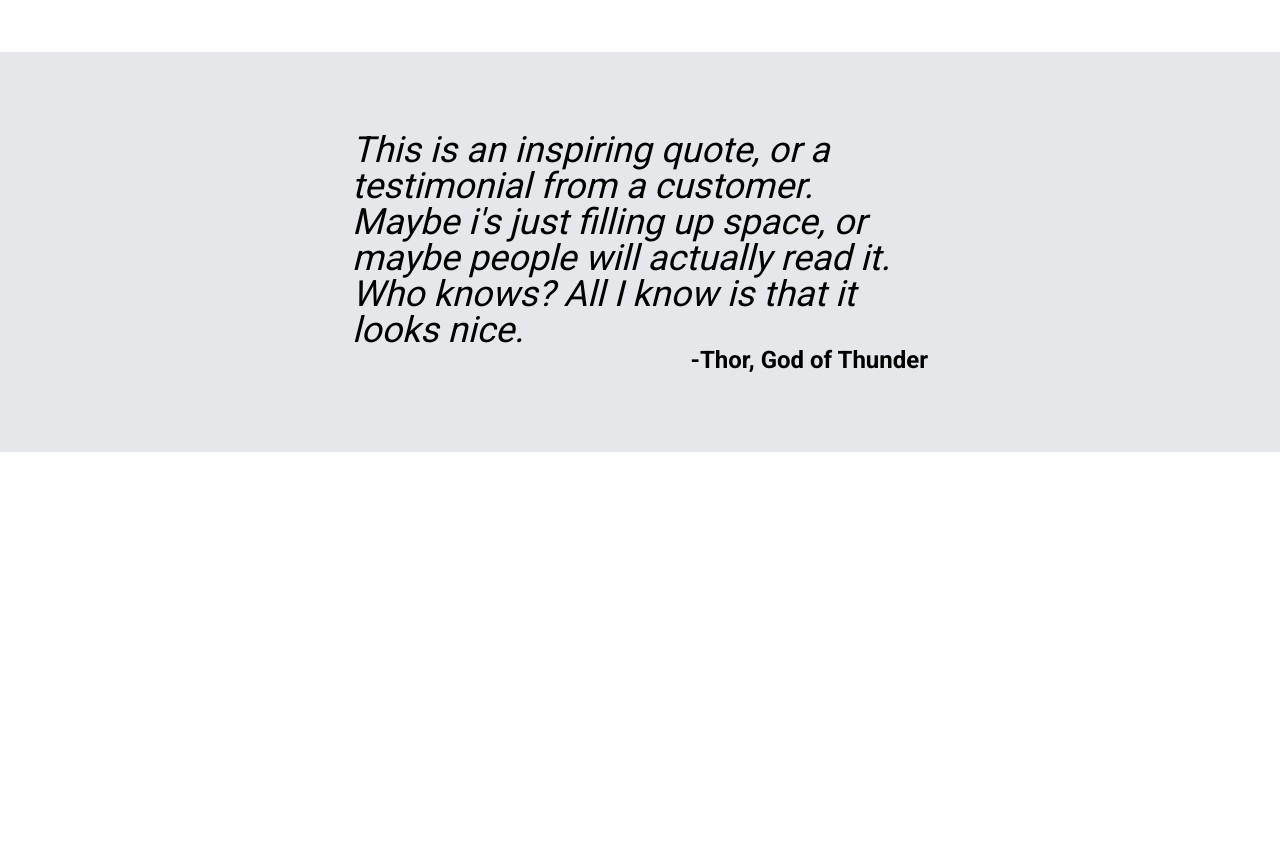
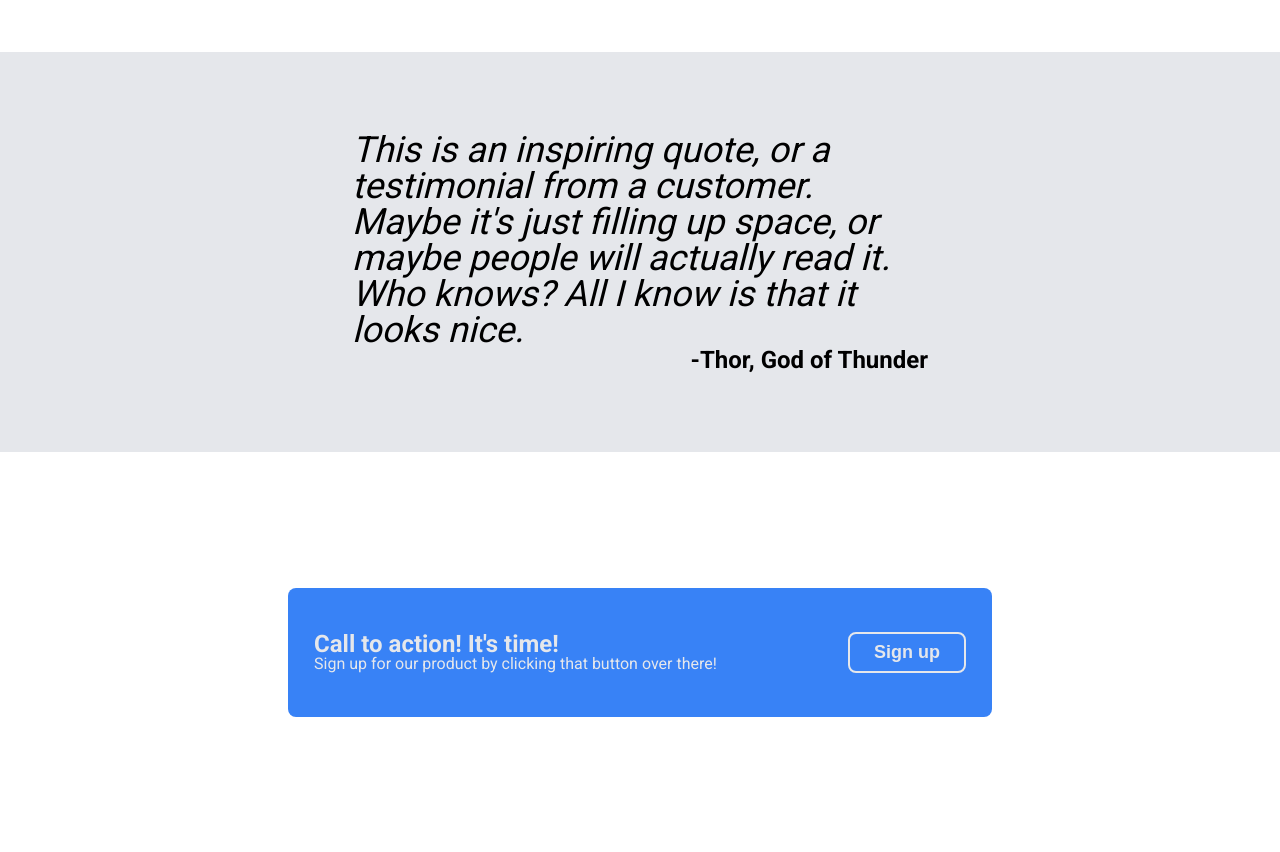
Before and after one commit to lo-tech-man/landing-page, a plain HTML site: page index.html in a window 1280 px wide. Shown: the part 804-1656 px from the top of the page. Before the commit the page ends 1256 px from the top, so only its background shows below. Drawn offline with Linux system fonts and the light colour scheme.

Commit message:
Complete call to action section

```diff
--- a/index.html
+++ b/index.html
@@ -57,8 +57,21 @@
 
         <div class="container quote">
             <div class="testimonial">
-                <p class="text">This is an inspiring quote, or a testimonial from a customer. Maybe i's just filling up space, or maybe people will actually read it. Who knows? All I know is that it looks nice.</p>
+                <p class="text">This is an inspiring quote, or a testimonial from a customer. Maybe it's just filling up space, or maybe people will actually read it. Who knows? All I know is that it looks nice.</p>
                 <p class="signature">-Thor, God of Thunder</p>
+            </div>
+        </div>
+
+        <div class="container call-to-action">
+            <div class="wrapper">
+                <div class="left">
+                    <p class="heading">Call to action! It's time!</p>
+                    <p>Sign up for our product by clicking that button over there!</p>
+                </div>
+
+                <div class="right">
+                    <button class="white-border">Sign up</button>
+                </div>
             </div>
         </div>
     </body>
--- a/style.css
+++ b/style.css
@@ -220,3 +220,35 @@ button {
 }
 
 /* ----- TESTIMONIAL SECTION END ----- */
+
+/* ----- CALL TO ACTION SECTION ----- */
+
+.container.call-to-action {
+	justify-content: center;
+	align-items: center;
+}
+
+.call-to-action .wrapper {
+	width: 55%;
+	background-color: #3882f6;
+	border-radius: 8px;
+	padding: 44px 26px;
+	display: flex;
+	justify-content: space-between;
+	align-items: center;
+}
+
+.call-to-action p {
+	color: #e5e7eb;
+}
+
+.heading {
+	font-size: 24px;
+	font-weight: bold;
+}
+
+.white-border {
+	border: 2px solid #e5e7eb;
+}
+
+/* ----- CALL TO ACTION SECTION END ----- */
```
